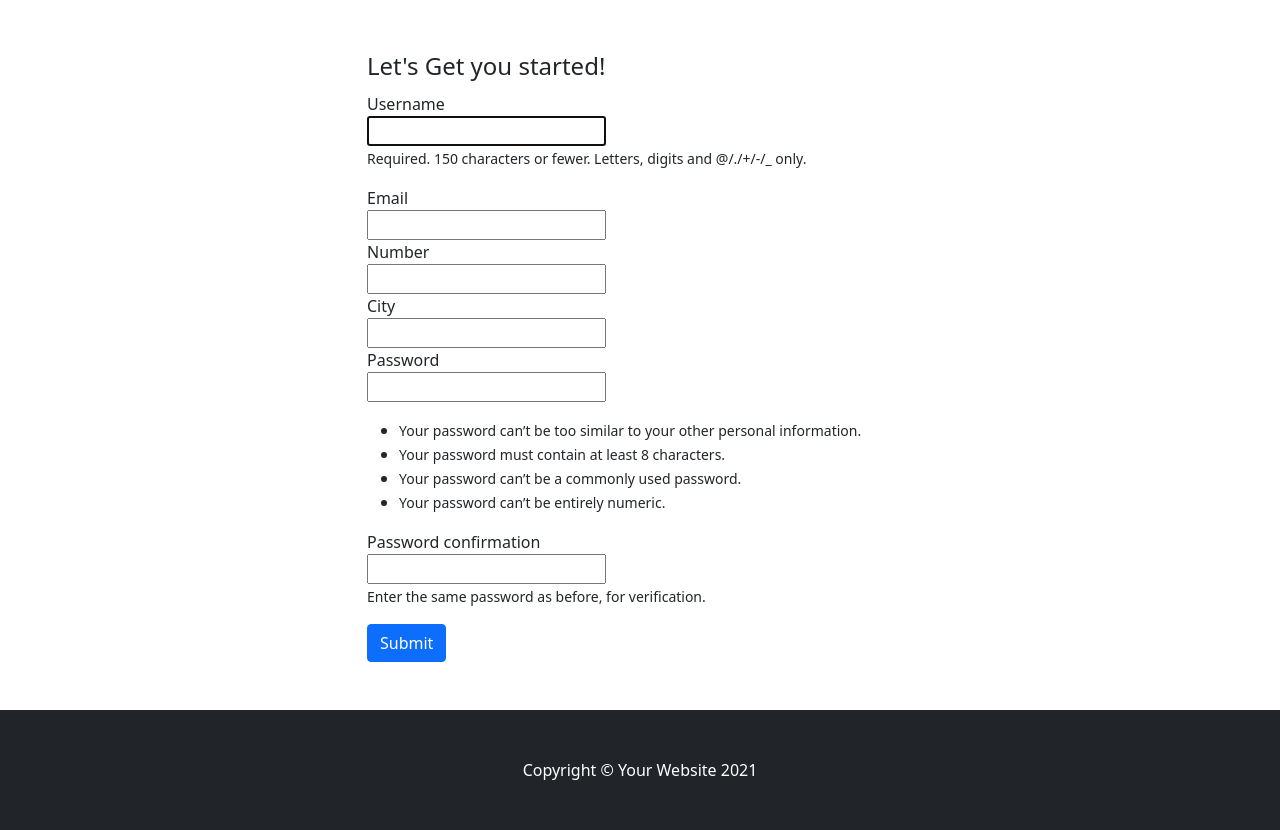
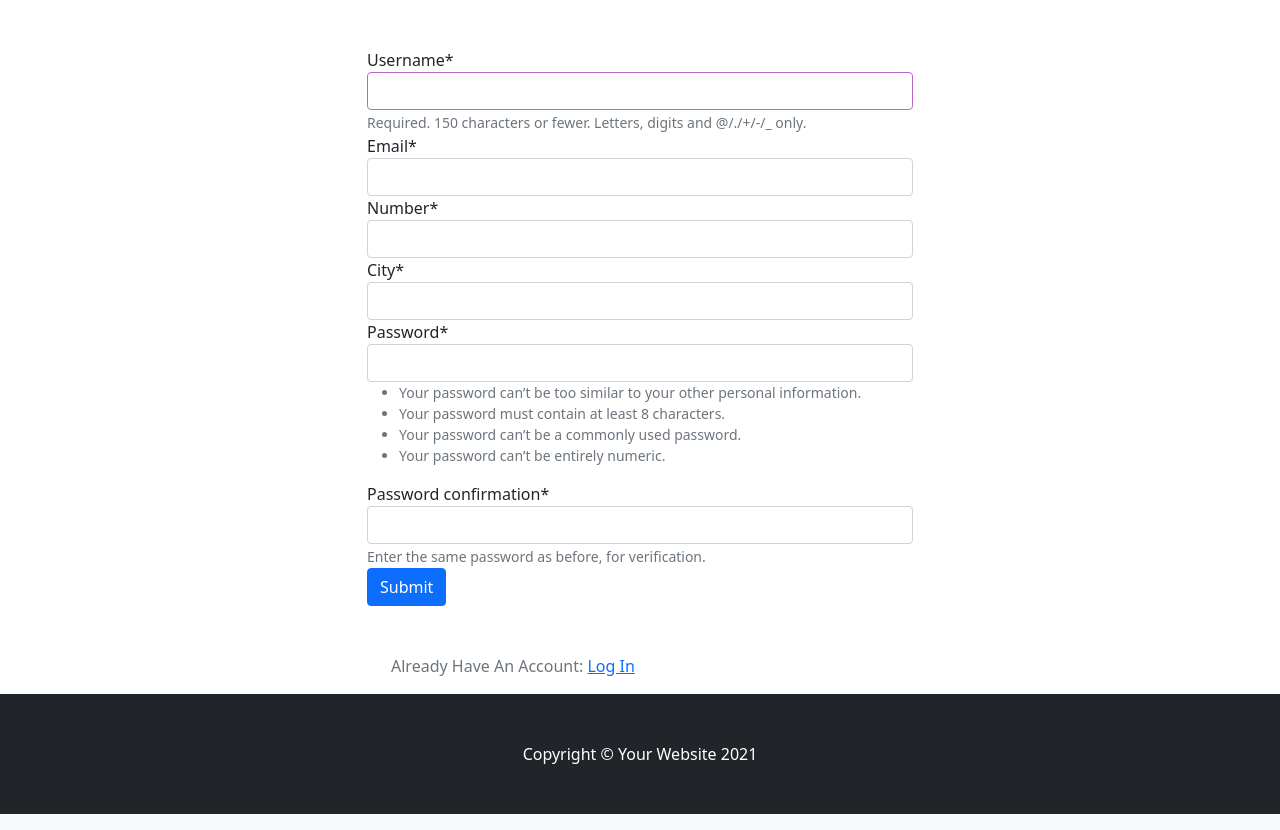
Before and after one commit to Kushan2k/django-webapp-shop, a Django app: page /register/ in a window 1280 px wide. Shown: the part 58-888 px from the top of the page. Run offline with Django 3.2, Linux system fonts and the light colour scheme; some libraries are stand-ins or nearby versions.

Commit message:
added login functions

```diff
--- a/learn01/settings.py
+++ b/learn01/settings.py
@@ -37,6 +37,7 @@ INSTALLED_APPS = [
     'django.contrib.sessions',
     'django.contrib.messages',
     'django.contrib.staticfiles',
+    'crispy_forms',
 
     'shop.apps.ShopConfig',
     'registerapp.apps.RegisterappConfig',
@@ -132,3 +133,8 @@ STATICFILES_DIRS = [
 # https://docs.djangoproject.com/en/3.2/ref/settings/#default-auto-field
 
 DEFAULT_AUTO_FIELD = 'django.db.models.BigAutoField'
+
+
+CRISPY_TEMPLATE_PACK = 'bootstrap4'
+
+LOGIN_REDIRECT_URL='index'
--- a/learn01/urls.py
+++ b/learn01/urls.py
@@ -16,8 +16,11 @@ Including another URLconf
 from django.contrib import admin
 from django.urls import path, include
 from registerapp.views import Login
+
+from django.contrib.auth import views as login_views
 urlpatterns = [
     path('admin/', admin.site.urls),
     path('register/', Login.as_view(), name='register'),
     path('', include('shop.urls')),
+    path('login',login_views.LoginView.as_view(template_name='user/login.html'),name='login'),
 ]
--- a/registerapp/views.py
+++ b/registerapp/views.py
@@ -12,13 +12,10 @@ class Login(View):
         context = {
             'form': form
         }
-        return render(req, 'shop/login.html', context)
+        return render(req, 'user/register.html', context)
 
     def post(self, req):
         form = forms.UserRegisterForm(req.POST)
         if (form.is_valid()):
             print(form.cleaned_data)
-            return redirect('index')
-        else:
-            form = forms.UserRegisterForm(req.POST)
-            return render(req, 'shop/login.html', {'form': form})
+            return redirect('login')
--- a/templates/shop/layout.html
+++ b/templates/shop/layout.html
@@ -53,7 +53,7 @@
         {% block content %}
         {% endblock %}
         <!-- Footer-->
-        <footer class="py-5 bg-dark">
+        <footer class="py-5 bg-dark position-relative bottom-0 w-100">
             <div class="container"><p class="m-0 text-center text-white">Copyright &copy; Your Website 2021</p></div>
         </footer>
         <!-- Bootstrap core JS-->
--- a/templates/shop/login.html
+++ /dev/null
@@ -1,44 +0,0 @@
-{% extends 'shop/layout.html' %}
-
-
-{% block content %}
-
-<div class="container mt-5">
-    <div class="row">
-        <div class="col-10 mx-auto col-md-6">
-            <form class="form-horizontal" method="post">{% csrf_token %}
-                <fieldset>
-                    <legend>Let's Get you started!</legend>
-                    {% for field in form %}
-                        {% if field.errors %}
-                            <div class="control-group error">
-                                <label class="control-label">{{ field.label }}</label>
-                                <div class="controls">{{ field }}
-                                    <br>
-                                    <span class="help-inline text-danger text-muted">
-                                        {% for error in  field.errors %}{{ error }}{% endfor %}
-                                    </span>
-                                </div>
-                            </div>
-                        {% else %}
-                            <div class="control-group">
-                                <label class="control-label">{{ field.label }}</label>
-                                <div class="controls">{{ field }}
-                                    {% if field.help_text %}
-                                        <p class="help-inline"><small>{{ field.help_text }}</small></p>
-                                    {% endif %}
-                                </div>
-                            </div>
-                        {% endif %}
-                    {% endfor %}
-                </fieldset>
-                <div class="form-actions mb-5" >
-                    <button type="submit" class="btn btn-primary" >Submit</button>
-                </div>
-            </form>
-        </div>
-    </div>
-
-</div>
-
-{% endblock content %}
--- /dev/null
+++ b/templates/user/register.html
@@ -0,0 +1,28 @@
+{% extends 'shop/layout.html' %}
+
+{% load crispy_forms_tags %}
+{% block content %}
+
+<div class="container mt-5">
+    <div class="row">
+        <div class="col-10 mx-auto col-md-6">
+            <form class="form-horizontal" method="post">{% csrf_token %}
+                <fieldset>
+                    {{ form|crispy }}
+                </fieldset>
+                <div class="form-actions mb-5" >
+                    <button type="submit" class="btn btn-primary" >Submit</button>
+                </div>
+            </form>
+            <div class="container">
+                <p class="text-muted">Already Have An Account:
+                <a href="{% url 'login' %}">Log In</a>
+                </p>
+
+            </div>
+        </div>
+    </div>
+
+</div>
+
+{% endblock content %}
```
Also changed, not shown: templates/user/login.html (added, +30 -0 lines), templates/user/logout.html (added, +7 -0 lines), db.sqlite3.
